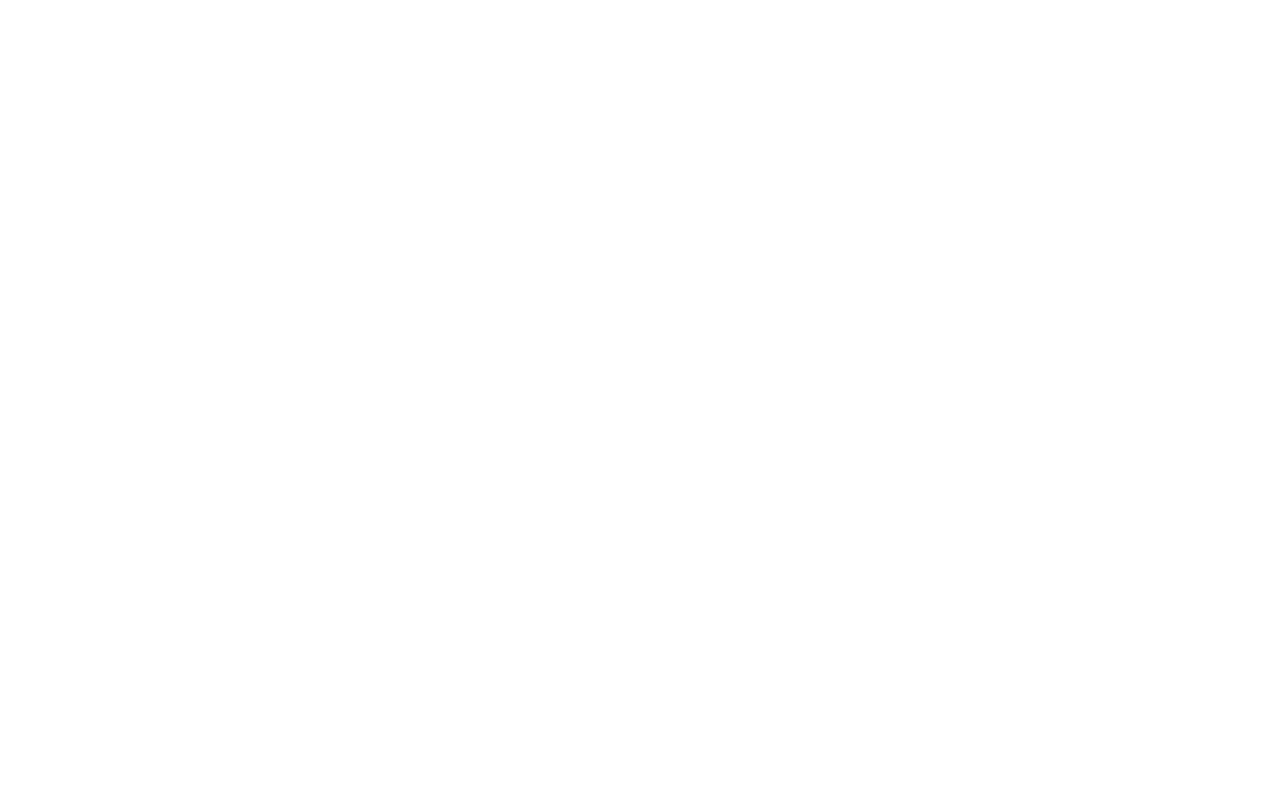
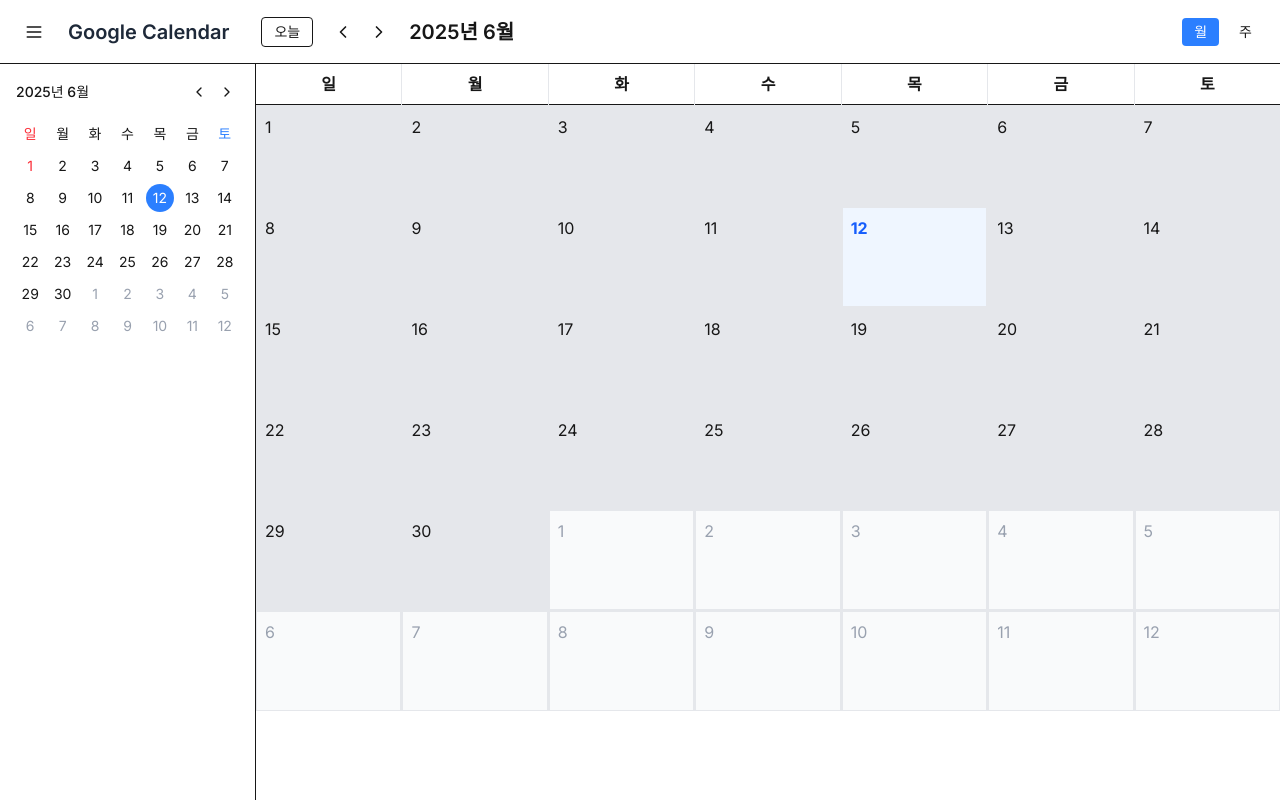
Before and after one commit to wayandway/google-calendar, a Next.js app: page / in a window 1280 px wide. Before the commit this address had no page. Built offline with nearby package versions, Linux system fonts and the light colour scheme.

Commit message:
refactor: 라우팅 제거 및 한 페이지(/calendar)에서 월/주간 달력 뷰 전환하도록 수정

```diff
--- a/src/app/page.tsx
+++ b/src/app/page.tsx
@@ -1,5 +1,11 @@
-import { redirect } from 'next/navigation';
+import React from 'react';
 
-export default function Home() {
-  redirect('/month');
+import MainCalendar from '@/components/main-calendar/MainCalendar';
+
+export default function CalendarPage() {
+  return (
+    <div className="h-full">
+      <MainCalendar />
+    </div>
+  );
 }
```
